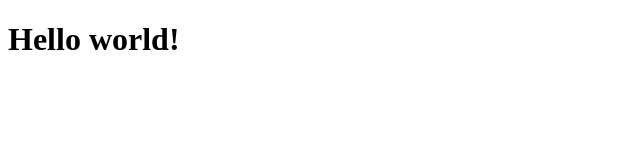
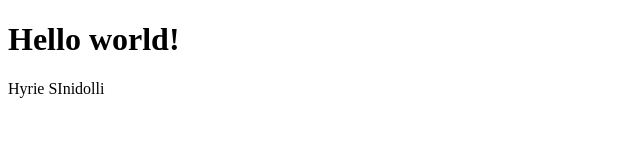
Before and after one commit to hyriesinidolli/Gitdemo, a plain HTML site: page index.html in a window 1280 px wide. Shown: the whole page, without its empty margins (0-640 px from the left). Drawn offline with Linux system fonts and the light colour scheme.

Commit message:
Final added

```diff
--- a/index.html
+++ b/index.html
@@ -7,6 +7,6 @@
 </head>
 <body>
     <h1>Hello world!</h1>
-
+    <p>Hyrie SInidolli</p>
 </body>
 </html>
```
Also changed, not shown: 1 other file.
